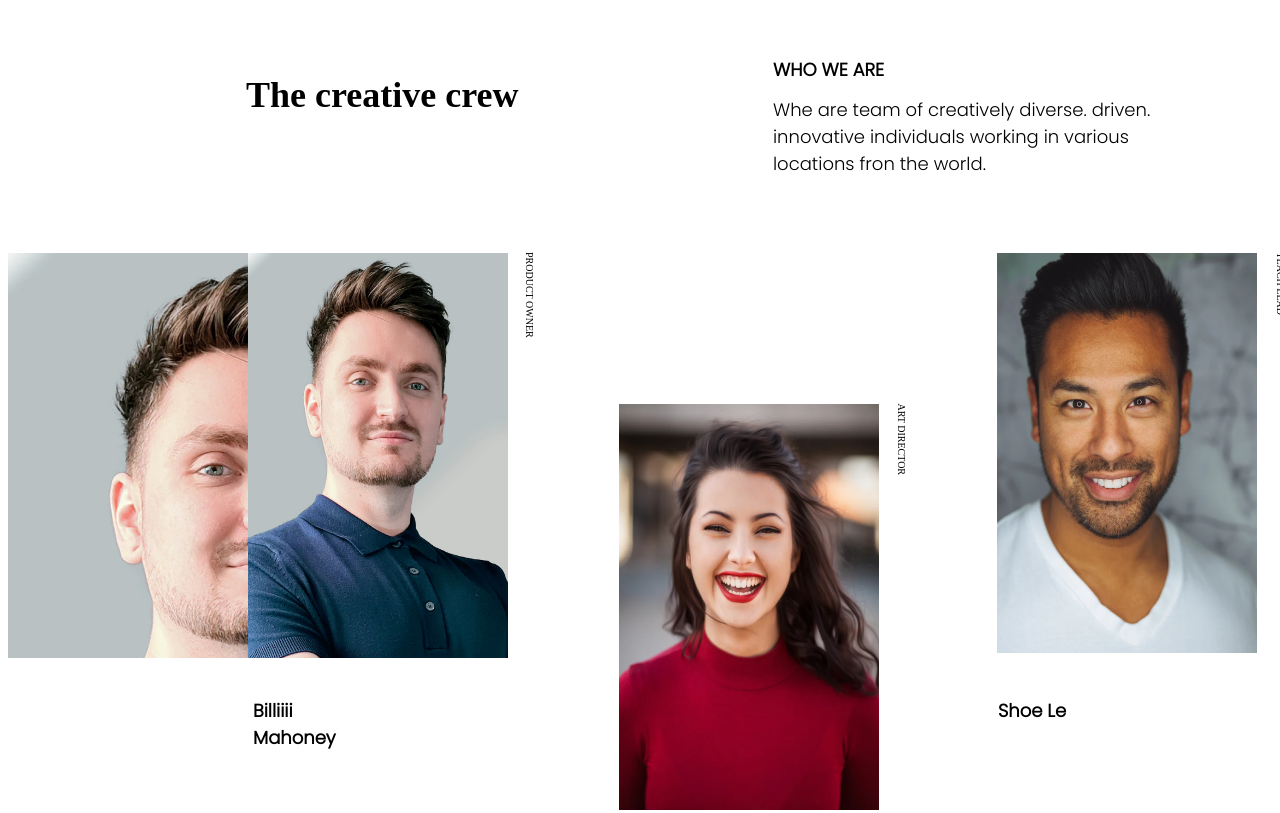
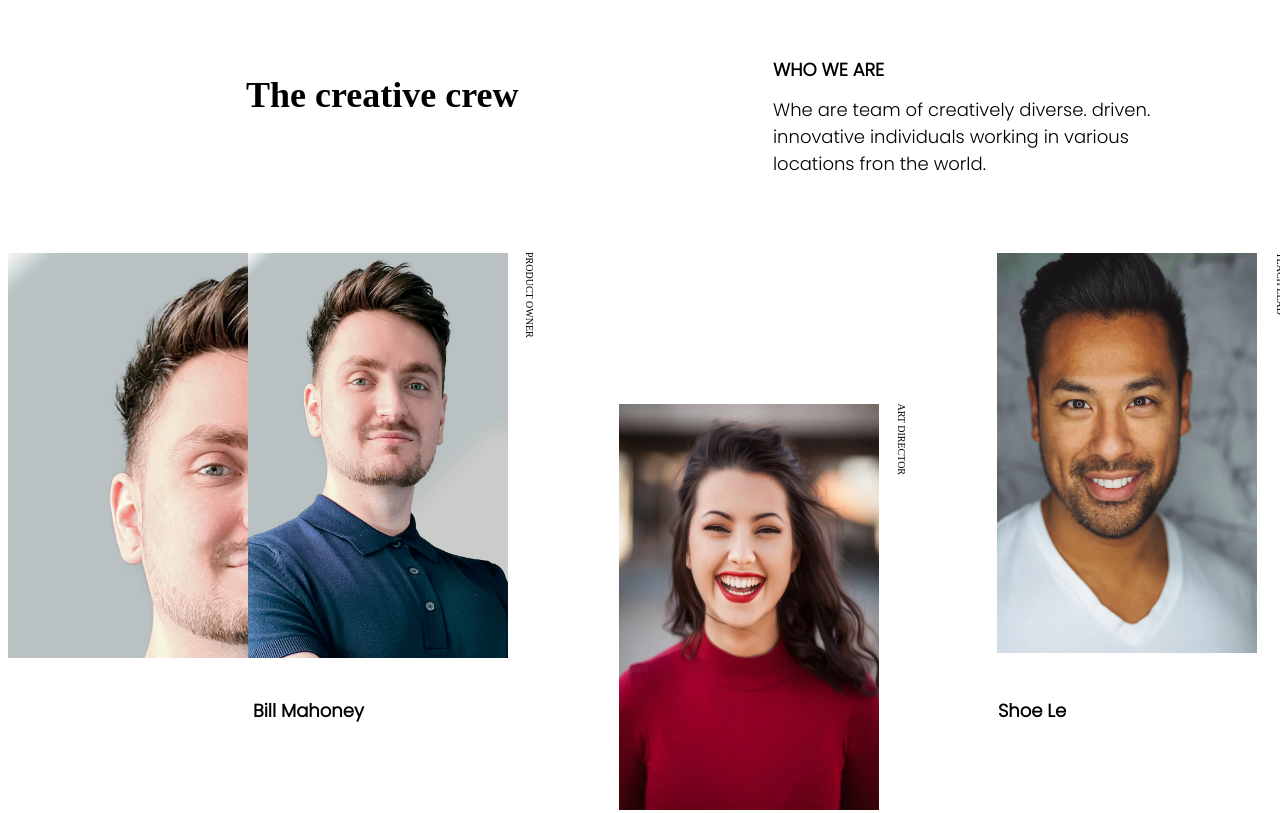
Before and after one commit to joj-spe/Creative_Crew_Challenge, a plain HTML site: page index.html in a window 1280 px wide. Shown: the top 813 px of the page. Drawn offline with Linux system fonts and the light colour scheme; files whose address does not match are found by name; a web font is replaced by a local one.

Commit message:
Update index.html

```diff
--- a/index.html
+++ b/index.html
@@ -16,7 +16,7 @@
                 <div>
                     <img class="first" src="https://github.com/joj-spe/Creative_Crew_Challenge/blob/main/images/photo1.png" alt="première photo">
 
-                    <p class="primo">Billiiii Mahoney</p>
+                    <p class="primo">Bill Mahoney</p>
                     <p class="secondo">PRODUCT OWNER</p>
                 </div>
                 <div>
```
